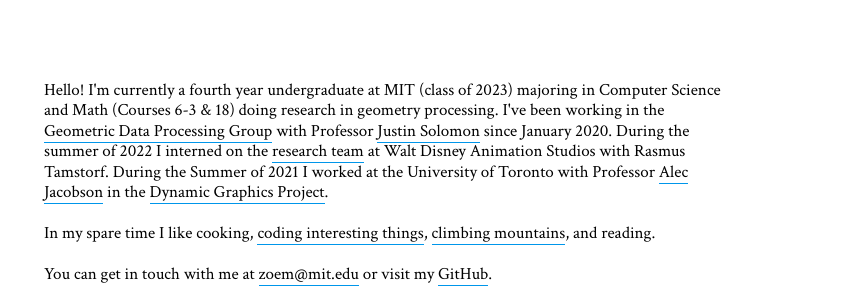
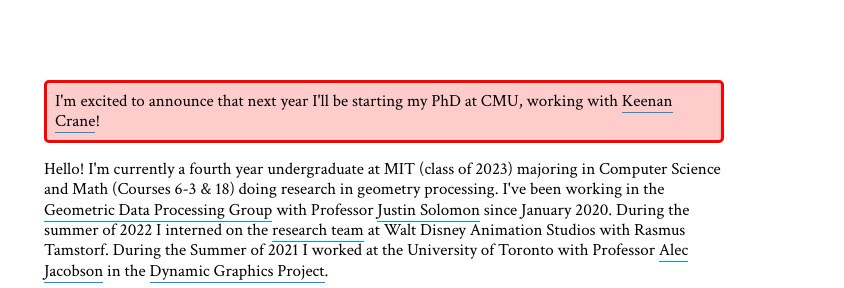
Before and after one commit to zoemarschner/zoemarschner.com, a website: page website/index.html in a window 1280 px wide. Shown: the top 288 px of the page, 436-1280 px from the left. Drawn offline with Linux system fonts and the light colour scheme.

Commit message:
add news function on homepage, and add news about grad school

```diff
--- a/website/index.html
+++ b/website/index.html
@@ -44,7 +44,11 @@
 		</div>
 	</div>
 
+
 	<div id="main">
+		<div id="news">
+			<p> I'm excited to announce that next year I'll be starting my PhD at CMU, working with <a href="http://keenan.is/here" class="ext_link">Keenan Crane</a>!</p>
+		</div>
 		<p id="about">Hello! I'm currently a fourth year undergraduate at MIT (class of 2023) majoring in Computer Science and Math (Courses 6-3 & 18) doing research in geometry processing. I've been working in the <a href="http://groups.csail.mit.edu/gdpgroup/index.html" class="ext_link">Geometric Data Processing Group</a> with Professor <a href="https://people.csail.mit.edu/jsolomon/" class = "ext_link"> Justin Solomon</a> since January 2020. During the summer of 2022 I interned on the <a href="https://disneyanimation.com/team/research/" class="ext_link">research team</a> at Walt Disney Animation Studios with Rasmus Tamstorf. During the Summer of 2021 I worked at the University of Toronto with Professor <a href="https://www.cs.toronto.edu/~jacobson/" class = "ext_link">Alec Jacobson</a> in the <a href="https://www.dgp.toronto.edu/" class="ext_link">Dynamic Graphics Project</a>.<br><br>
 
 		In my spare time I like cooking, <a href="/projects.html" class="ext_link">coding interesting things</a>, <a href="https://www.peakbagger.com/climber/climber.aspx?cid=32367" class="ext_link">climbing mountains</a>, and reading. <br><br>
--- a/website/public/css/darkmodeStylesheet.css
+++ b/website/public/css/darkmodeStylesheet.css
@@ -1,4 +1,8 @@
-:root { --accent_color: #ed7402; }
+:root {
+	--accent_color: #ed7402;
+/*	--callout_color: 136, 0, 255;*/
+	--callout_color: 181, 171, 255;
+}
 
 *, a { color: white }
 
--- a/website/public/css/generalStylesheet.css
+++ b/website/public/css/generalStylesheet.css
@@ -1,5 +1,6 @@
 :root {
   --accent_color: #0096EA;
+  --callout_color: 255, 0, 0;
 }
 
 * {
--- a/website/src/sass/homeStylesheet.scss
+++ b/website/src/sass/homeStylesheet.scss
@@ -119,6 +119,17 @@
 	font-size: 1.5em;
 	margin-bottom: 0.8em;
 
+}
+
+#news {
+	background-color: rgba(var(--callout_color), 0.2);
+	border-color: rgb(var(--callout_color));
+	border-radius: 5px;
+	border-style: solid;
+
+	margin-bottom: 1em;
+	// text-align: center;
+	padding: 0.5em;
 }
 
 
```
Also changed, not shown: website/public/css/homeStylesheet.css, 1 other file.
